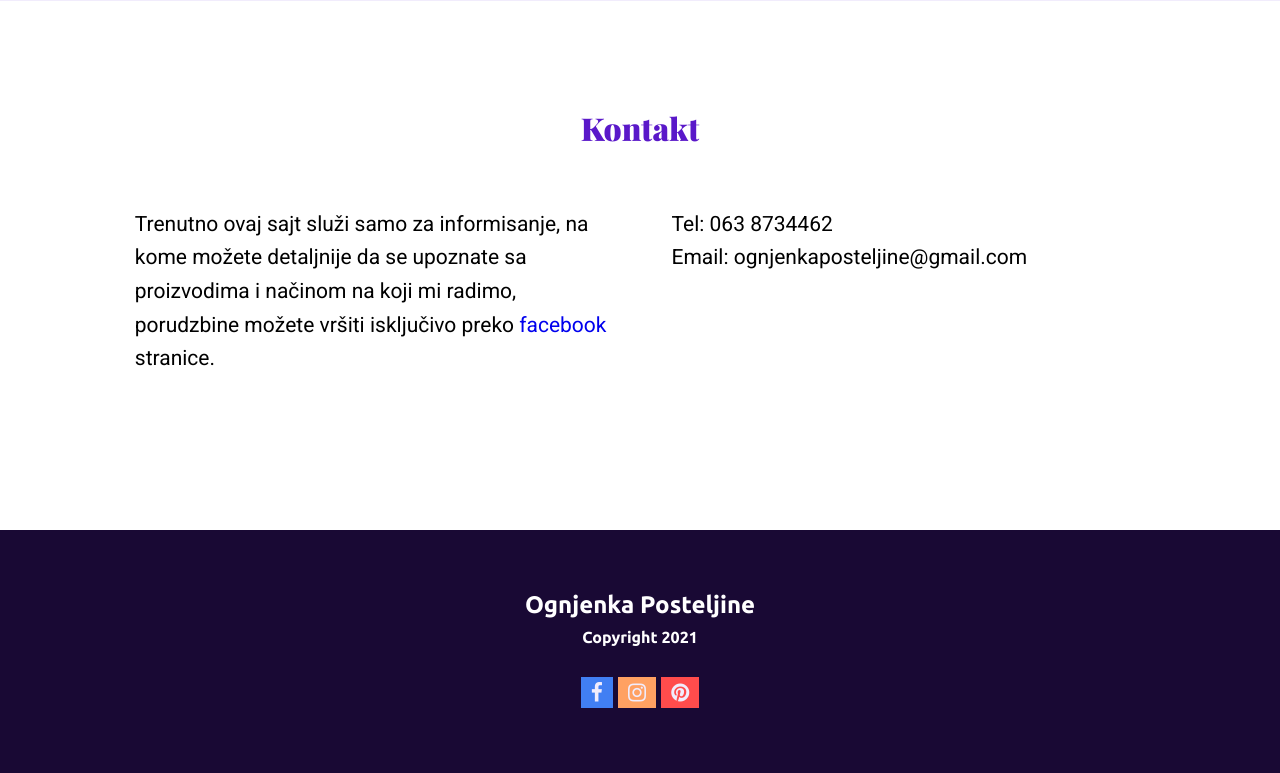
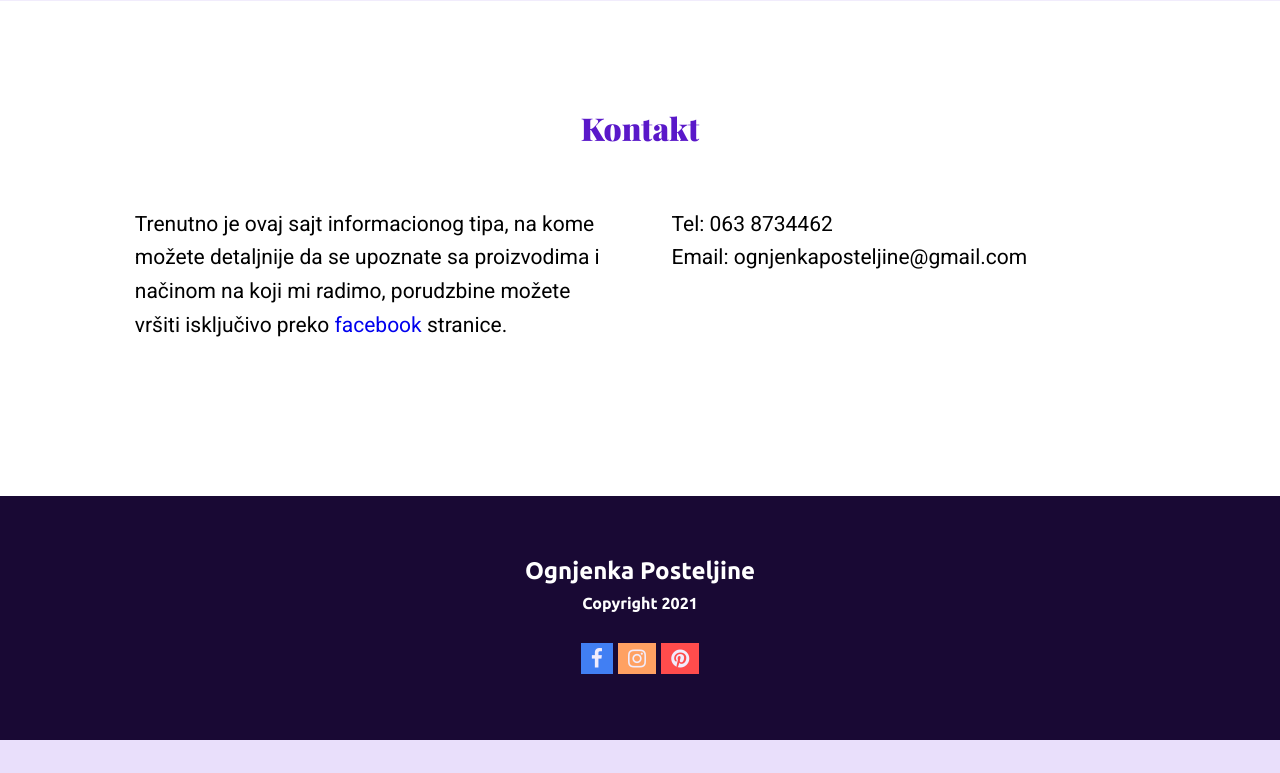
Before and after one commit to SinisaJO/ognjenkaposteljine, a Django app: page / in a window 1280 px wide. Shown: the part 4184-4957 px from the top of the page. After the commit the page ends 4924 px from the top, so only its background shows below. Run offline with Django 3.2, Linux system fonts and the light colour scheme; some libraries are stand-ins or nearby versions; some web fonts are replaced.

Commit message:
make it better

```diff
--- a/store/templates/index.html
+++ b/store/templates/index.html
@@ -128,7 +128,7 @@
             <h2 class="text-center">Kontakt</h2>
             <div class="split">
                 <div>
-                    <p>Trenutno ovaj sajt služi samo za informisanje, na kome možete detaljnije da se upoznate sa proizvodima i načinom na koji mi radimo, porudzbine možete vršiti isključivo preko <a href="https://www.facebook.com/ognjenka.posteljine" style="cursor: pointer; text-decoration: none;">facebook</a> stranice.</p>
+                    <p>Trenutno je ovaj sajt informacionog tipa, na kome možete detaljnije da se upoznate sa proizvodima i načinom na koji mi radimo, porudzbine možete vršiti isključivo preko <a href="https://www.facebook.com/ognjenka.posteljine" style="cursor: pointer; text-decoration: none;">facebook</a> stranice.</p>
                 </div>
                 <div>
                     <p>Tel: 063 8734462
```
